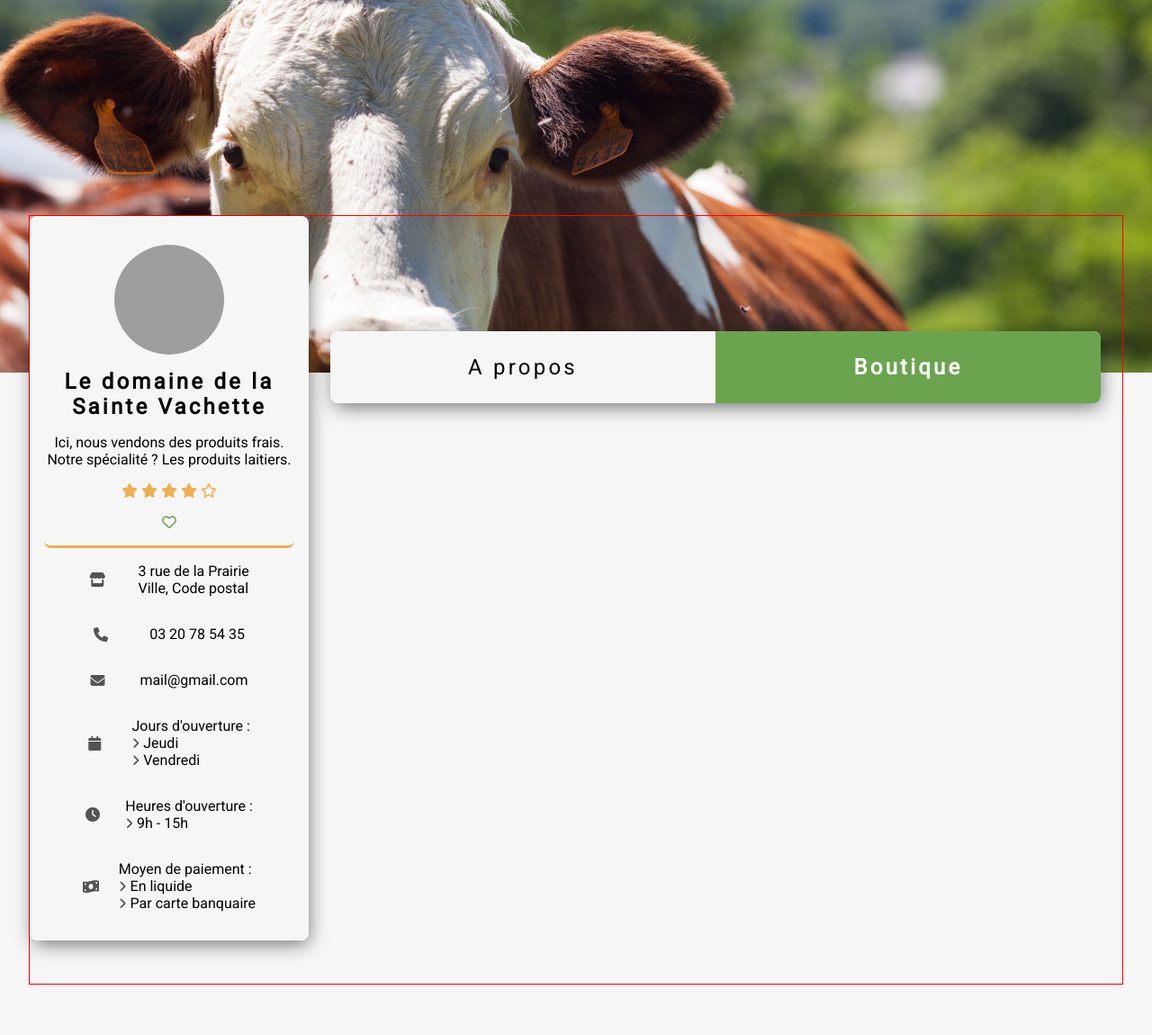
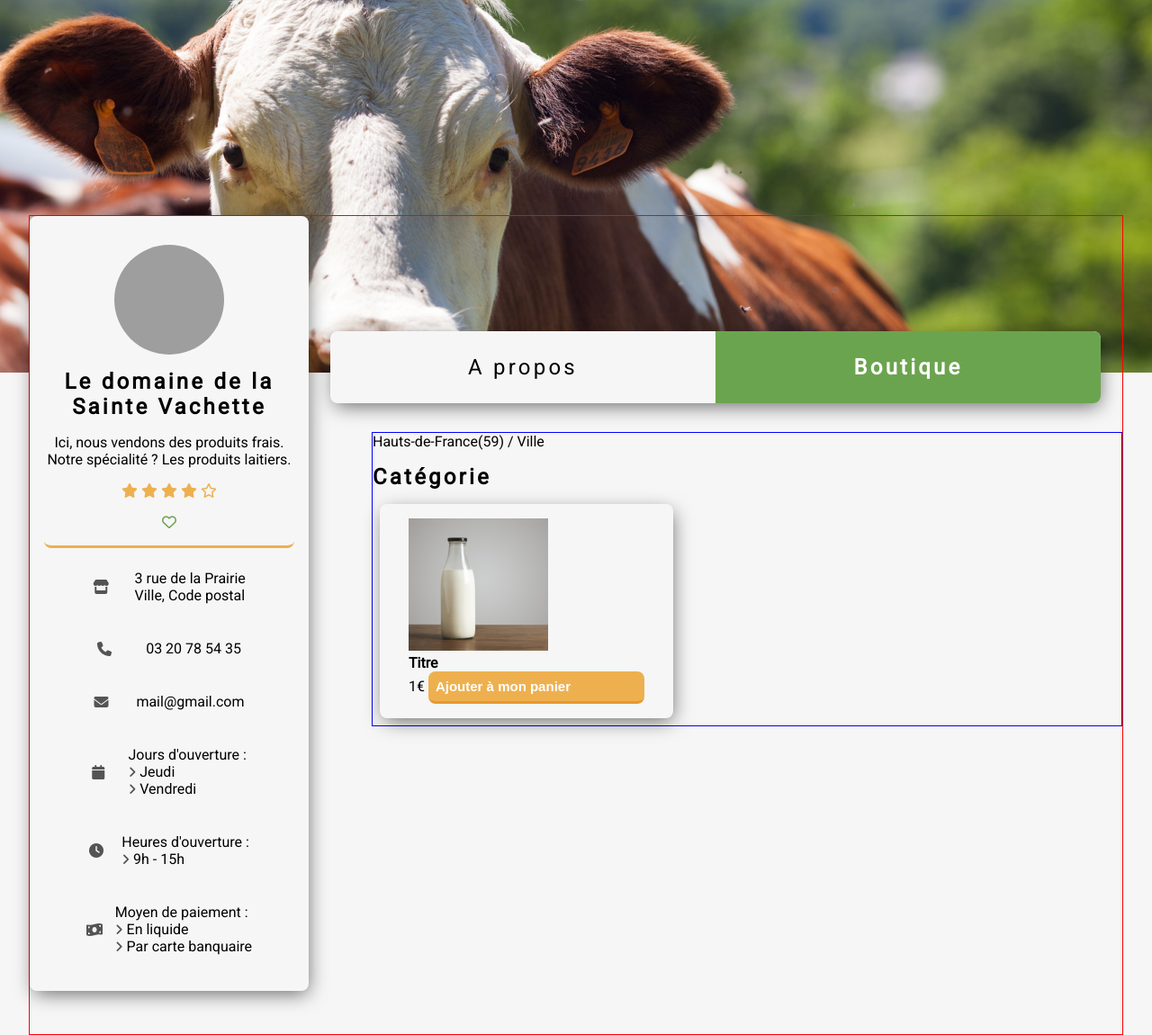
Before and after one commit to eliseomurillo9/loco-loco, a Symfony app: template templates/store/single.html.twig in a window 1280 px wide. Shown: the part 81-1231 px from the top of the page at 90% size. Before the commit the page ends 1175 px from the top, so only its background shows below. Run offline with Twig, Linux system fonts and the light colour scheme; the template is opened without the code that fills it, so the values that code supplies are empty; some libraries are stand-ins or nearby versions; grey boxes are pictures that could not be loaded.

Commit message:
chore(store-single): store content

```diff
--- a/public/css/store/store-single.css
+++ b/public/css/store/store-single.css
@@ -1,25 +1,5 @@
 .single{
     position: relative;
-}
-
-.title-custom{
-    text-transform: uppercase;
-    font-weight: bold;
-    color: var(--main);
-}
-
-.margin{
-    margin: 2rem;
-}
-
-/* .content{
-    justify-content: space-between;
-} */
-
-.text-icon{
-    display: flex;
-    justify-content: space-between;
-    margin-bottom: .5rem;
 }
 
 /* --- BANNIERE --- */
@@ -76,3 +56,27 @@
     color: var(--light-bis);
     background-color: var(--main-bis);
 }
+
+/* --- CONTENT LAYOUT --- */
+/* ------------------------------------------------------------- */
+.content-layout{
+    border: 1px solid blue;
+
+    position: absolute;
+    top: 0;
+    right: 0;
+    left: 0;
+
+    margin: 15rem auto;
+    margin-left: 380px;
+
+    justify-content: start;
+
+}
+
+/* --- PRODUCTS LIST --- */
+/* ------------------------------------------------------------- */
+.item{
+    border-radius: .5rem;
+    margin: .5rem;
+}
--- a/templates/store/single.html.twig
+++ b/templates/store/single.html.twig
@@ -16,7 +16,7 @@
             <img src="{{ asset('images/store/banniere.png')}}" alt="banniere de la boutique">
         </div>
 
-        <div class="content flex top-layout">
+        <div class="flex top-layout">
 
             <div class="single__sidebar">
                 {% include "components/store-sidebar.html.twig" %}
@@ -27,7 +27,39 @@
                 <a class="tab subtitle active-tab" href="{{ path('store_single')}}">Boutique</a>
             </div>
 
+            <div class="content-layout flex">
+                <div class="single__store-content">
+                    <p class="marginbt-1">Hauts-de-France(59) / Ville</p>
+
+                    <div class="products-list__container">
+                        <h2 class="subtitle marginbt-1">Catégorie</h2>
+
+                        <div class="products-list">
+
+                            <div class="item box-shadow">
+                                <div class="img__container">
+                                    <img src="{{ asset('images/products/milk.png')}}" alt="product">
+                                </div>
+                                <div class="text-content">
+                                    <h4>Titre</h4>
+                                    <span>1€</span>
+                                    <button class="btn btn-second ">
+                                        <a class="flex" href="{{ path('product_index')}}">
+                                            Ajouter à mon panier
+                                        </a>
+                                    </button>
+                                </div>
+                            </div>
+
+                        </div>
+                    </div>
+                </div>
+            </div>
+
         </div>
+
+
+
     </section>
 
 {% endblock %}
```
Also changed, not shown: public/images/products/milk.png (added).
